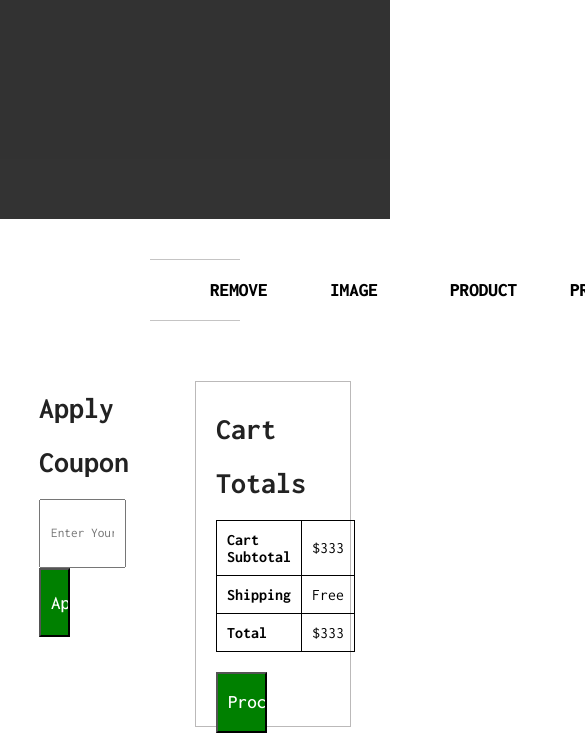
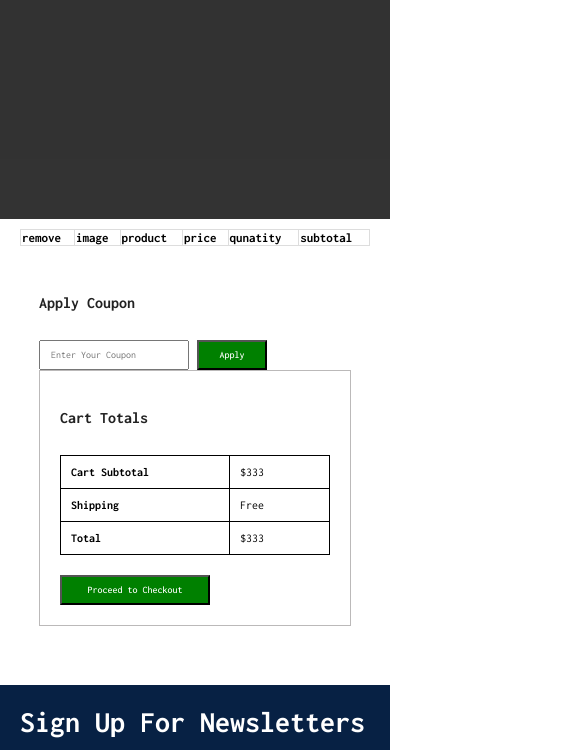
Before and after one commit to johnsonigbal/E-coms, a plain HTML site: page Html/cart.html in a window 390 px wide. Shown: the part 350-1100 px from the top of the page, 585 px wide, since content can reach past the window. Drawn offline with Linux system fonts and the light colour scheme.

Commit message:
cart responsive made it

```diff
--- a/Css/cart.css
+++ b/Css/cart.css
@@ -22,34 +22,28 @@
     color: #fff;
 }
 
-#productContainer ul ,.table-header{
-    text-transform: uppercase;
-    font-weight: 800;
-    font-size: larger;
-    display: flex;
-    list-style: none;
-    border-bottom: 1px solid rgb(197, 196, 196);
-    border-top: 1px solid rgb(197, 196, 196);
+table tr td:nth-child(2){
+    width: 100px;
 }
 
-#productContainer ul li , .table-header li{
-    padding: 20px 60px;
-    width: 20%;
+table tr td input{
+    width: 50px;
+    height: 40px;
+    outline: none;
+    font-size: 20px;
 }
 
-#productContainer ul{
-    border: 0;
-}
+th, td {
+    padding: 10px;
+    text-align: left;
+    border: 1px solid #ddd;
+  }
 
-#productContainer ul li{
-    width: 16.7%;
+table {
+    width: 100%;
+    border-collapse: collapse;
     text-align: center;
-}
-
-#cart ul li:nth-child(2) img{
-    width: 100%;
-}
-
+  }
 #cart-checkout{
     display: flex;
     justify-content: space-between;
@@ -74,10 +68,10 @@
 }
 
 #cart-checkout .coupon-box input[type="button"],#cart-checkout .cart-box input[type="button"]{
-    width: 25%;
+    width: 30%;
     font-weight: 500;
-    font-size: larger;
-    height: 20%;
+    font-size: 80%;
+    height:50px;
     background-color: green;
     color: #fff;
     outline: none;
@@ -86,7 +80,7 @@
 
 #cart-checkout .cart-box input[type="button"]{
     margin-top: 20px;
-    width: 45%;
+    width: 60%;
 }
 
 #cart-checkout .cart-box{
--- a/Css/mediaquery425.css
+++ b/Css/mediaquery425.css
@@ -156,4 +156,47 @@
         justify-content: center;
     }
 
+
+    #cart-checkout .coupon-box h3{
+       font-size: 16px;
+    }
+
+    #cart-checkout .coupon-box input[type="text"] {
+        width: 150px;
+        font-size: 10px;
+        height: 30px;
+
+    }
+
+    #cart-checkout .coupon-box input[type="button"] {
+        width: 70px;
+        height: 30px;
+        font-size: 10px;
+    }
+    #cart-checkout h3 {
+        text-transform: capitalize;
+        font-size: 16px;
+    }
+
+    #cart-checkout .cart-box table  th, #cart-checkout .cart-box table  td {
+        font-size: 12px;
+    }
+
+    #cart-checkout .cart-box input[type="button"] {
+        width: 150px;
+        height: 30px;
+        font-size: 10px;
+    }
+
+    #newsletter .newsbox2 button {
+        width: 90px;
+        height: 30px;
+        font-size: 15px;
+    }
+    #newsletter .newsbox2 input {
+        width: 180px;
+        height: 30px;
+        font-size: 15px;
+
+    }
 }
--- a/Css/mediaquery768.css
+++ b/Css/mediaquery768.css
@@ -234,4 +234,32 @@
     #contact-form .form-details h1 {
         font-size: 30px;
     }
+
+
+    #cart-checkout{
+        flex-direction: column;
+        justify-content:space-between ;
+        align-items: center;
+    }
+    #cart-checkout .coupon-box,#cart-checkout .cart-box{
+        width: 100%;
+    }
+
+    #cart {
+        padding: 10px 20px;
+    }
+
+    table tr th{
+        padding: 1px;
+        font-size: 13px;
+    }
+    table tr td{
+        padding: 1px;
+        font-size: 13px;
+    }
+
+    #newsletter .newsbox2 input {
+        width: 250px;
+    }
+
 }
--- a/Html/cart.html
+++ b/Html/cart.html
@@ -51,25 +51,21 @@
     </section>
 
     <section id="cart">
+        <div>
+            <table>
+                <tr>
+                     <th>remove</th>
+                    <th>image</th>
+                    <th>product</th>
+                    <th>price</th>
+                    <th>qunatity</th>
+                    <th>subtotal</th>
+                </tr>
+                <tbody id="productContainer">
 
+                </tbody>
 
-        <ul class="table-header">
-            <li>remove</li>
-            <li>image</li>
-            <li>product</li>
-            <li>price</li>
-            <li>qunatity</li>
-            <li>subtotal</li>
-        </ul>
-        <div id="productContainer">
-            <!-- <ul class=" table-header table-body">
-                <li><i class="far fa-window-close"></i></li>
-                <li><img src="../Assets/shirts/1.png" alt="" srcset=""></li>
-                <li><h5>product name</h5></li>
-                <li><h5 id="value">$1123</h5></li>
-                <li><input type="number" name="qunatity" id="qunatity"></li>
-                <li><h5 id="subtotal">123</h5></li>
-            </ul> -->
+            </table>
 
         </div>
 
--- a/Js/productshow.js
+++ b/Js/productshow.js
@@ -29,9 +29,10 @@ if (pro) {
     h4element.innerText=data.category
 }
 
+
 function valAddcart()
 {
-    let getoldval=JSON.parse(localStorage.getItem('listofcart'))
+    let getoldval=JSON.parse(localStorage.getItem('listofcart')) //local storage
     getoldval[getoldval.length]=data
     let storedata=JSON.stringify(getoldval)
     localStorage.setItem('listofcart', storedata);
--- a/Js/script.js
+++ b/Js/script.js
@@ -54,40 +54,40 @@ for (let i = 0; i < img.length; i++) {
     getdata.forEach(getdata => {
 
     // 2. Create a new <ul> element
-    const ul = document.createElement("ul");
+    const tr = document.createElement("tr");
     // ul.className = "table-header table-body"; // Set the class for styling
 
     // 3. Create new <li> elements and add them to the new <ul>
-    const closeIcon = document.createElement("li");
-    closeIcon.innerHTML = `<i onclick="childdelete(${getdata.id})" class="far fa-window-close"></i>`;
+    const closeIcon = document.createElement("td");
+    closeIcon.innerHTML = `<i  onclick="childdelete(${getdata.id})" class="far fa-window-close"></i>`;
 
-    const imgItem = document.createElement("li");
-    imgItem.innerHTML = `<img src=${getdata.image} alt="" srcset="">`;
+    const imgItem = document.createElement("td");
+    imgItem.innerHTML = `<img width="100%" src=${getdata.image} alt="" srcset="">`;
 
-    const productName = document.createElement("li");
+    const productName = document.createElement("td");
     productName.innerHTML = `<h5>${getdata.title}</h5>`;
 
-    const valueItem = document.createElement("li");
+    const valueItem = document.createElement("td");
     valueItem.innerHTML = `<h5 id="value">${getdata.price}</h5>`;
 
-    const quantityInput = document.createElement("li");
+    const quantityInput = document.createElement("td");
     quantityInput.innerHTML = `<input type="number" name="quantity"  value=${1} onchange="valchange(${getdata.id},this.value)">`;
 
-    const subtotalItem = document.createElement("li");
+    const subtotalItem = document.createElement("td");
     subtotalItem.innerHTML = `<h5 id="subtotal">${getdata.price}</h5>`;
 
-    ul.id=getdata.id
+    tr.id=getdata.id
 
     // 4. Append each <li> to the new <ul>
-    ul.appendChild(closeIcon);
-    ul.appendChild(imgItem);
-    ul.appendChild(productName);
-    ul.appendChild(valueItem);
-    ul.appendChild(quantityInput);
-    ul.appendChild(subtotalItem);
+    tr.appendChild(closeIcon);
+    tr.appendChild(imgItem);
+    tr.appendChild(productName);
+    tr.appendChild(valueItem);
+    tr.appendChild(quantityInput);
+    tr.appendChild(subtotalItem);
 
     // 5. Append the new <ul> to the productContainer
-    productContainer.appendChild(ul);
+    productContainer.appendChild(tr);
     });
 }
 
```
